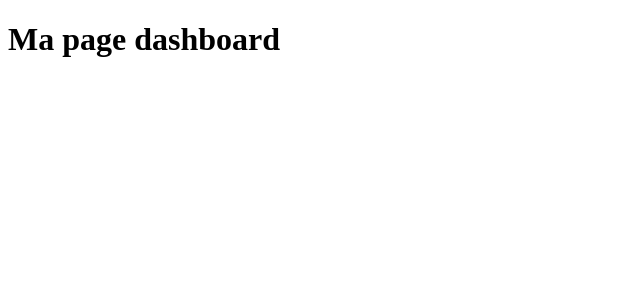
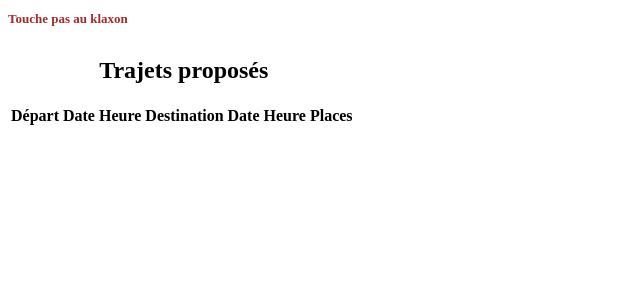
Before and after one commit to Miroenne/DevoirPHP_touchepasauklaxon, a PHP site: page / in a window 1280 px wide. Shown: the top 300 px of the page, without its empty margins (0-640 px from the left). Run offline with PHP 8.4, Linux system fonts and the light colour scheme; the visitor is signed in with stand-in values (Sample User, id 1); tables that the repository leaves empty hold one stand-in row (values such as "Sample post"); lists and menus that the app fills with data are empty.

Commit message:
Started the dashboard page and the navbar component. Linked the stylesheet

```diff
--- /dev/null
+++ b/public/style/global.css
@@ -0,0 +1,10 @@
+h1 {
+  font-size: small;
+  color: brown;
+}
+
+#h1 {
+}
+
+.h1 {
+}
--- a/src/Controllers/ViewController.php
+++ b/src/Controllers/ViewController.php
@@ -1,6 +1,16 @@
 <?php
 
 namespace App\Controllers;
+
+use App\Services\{UserService, AgencyService, TripService};
+use App\Exceptions\{
+    UnthorizedException,
+    ForbiddenException,
+    ResourceNotFoundException,
+    InvalidArgumentException,
+    InvalidCredentialsException,
+    ExceptionSerialize
+};
 
 class ViewController
 {
@@ -31,7 +41,21 @@ class ViewController
 
     public function dashboard(): string
     {
-        return $this->render('dashboard');
+        $userId = $_SESSION['userId'] ?? null;
+        $currentUser = null;
+
+        if ($userId !== null) {
+            try {
+                $currentUser = (new UserService())->findByIdService($userId, $userId);
+            } catch (ResourceNotFoundException) {
+                unset($_SESSION['userId'], $_SESSION['csrfToken']);
+            }
+        }
+
+        return $this->render('dashboard', [
+            'trips' => (new TripService())->findAvailablesTripsService(),
+            'currentUser' => $currentUser
+        ]);
     }
 
     public function test(): string
--- a/src/Services/TripService.php
+++ b/src/Services/TripService.php
@@ -111,10 +111,6 @@ class TripService extends Service
             $availablesTrips[] = $trip;
         }
 
-        if (!isset($availablesTrips)) {
-            throw new ResourceNotFoundException();
-        }
-
         return $availablesTrips;
     }
 
--- a/src/Views/dashboard.php
+++ b/src/Views/dashboard.php
@@ -1,11 +1,12 @@
 <?php
 
-use App\Controllers\{TripController, AgencyController, UserController};
-
-
-
+/**
+ * @var list<\App\DTO\TripDetails>  $trips
+ * @var \App\Models\User|null       $currentUser
+ */
 
 ?>
+
 
 <!DOCTYPE html>
 <html lang="fr">
@@ -13,11 +14,50 @@ use App\Controllers\{TripController, AgencyController, UserController};
 <head>
     <meta charset="UTF-8">
     <meta name="viewport" content="width=device-width, initial-scale=1.0">
-    <title>Document</title>
+    <link rel="stylesheet" href="/style/global.css">
+    <title>Touche pas au klaxon - Dashboard</title>
 </head>
 
 <body>
-    <h1>Ma page dashboard</h1>
+    <header>
+        <?php require __DIR__ . '/partials/navbar.php' ?>
+    </header>
+
+    <table>
+        <caption>
+            <h2>Trajets proposés</h2>
+        </caption>
+        <thead>
+            <tr>
+                <th>Départ</th>
+                <th>Date</th>
+                <th>Heure</th>
+                <th>Destination</th>
+                <th>Date</th>
+                <th>Heure</th>
+                <th>Places</th>
+                <th></th>
+            </tr>
+        </thead>
+        <tbody>
+            <?php
+            foreach ($trips as $trip):
+            ?>
+                <tr>
+                    <td></td>
+                    <td></td>
+                    <td></td>
+                    <td></td>
+                    <td></td>
+                    <td></td>
+                    <td></td>
+                    <td></td>
+                </tr>
+
+            <?php endforeach; ?>
+        </tbody>
+
+    </table>
 </body>
 
 </html>
--- /dev/null
+++ b/src/Views/partials/navbar.php
@@ -0,0 +1,33 @@
+<?php
+
+/**
+ * @var list<\App\DTO\TripDetails>  $trips
+ * @var \App\Models\User|null       $currentUser
+ */
+
+?>
+
+<nav>
+    <div>
+        <h1>Touche pas au klaxon</h1>
+    </div>
+    <div>
+        <?php
+        if ($currentUser === null): ?>
+            <button>Connexion</button>
+        <?php elseif (isset($currentUser) && $currentUser->getIsAdmin() === true): ?>
+
+
+
+        <?php else: ?>
+            <button>Déconnexion</button>
+        <?php endif;
+
+
+
+
+
+
+        ?>
+    </div>
+</nav>
```
